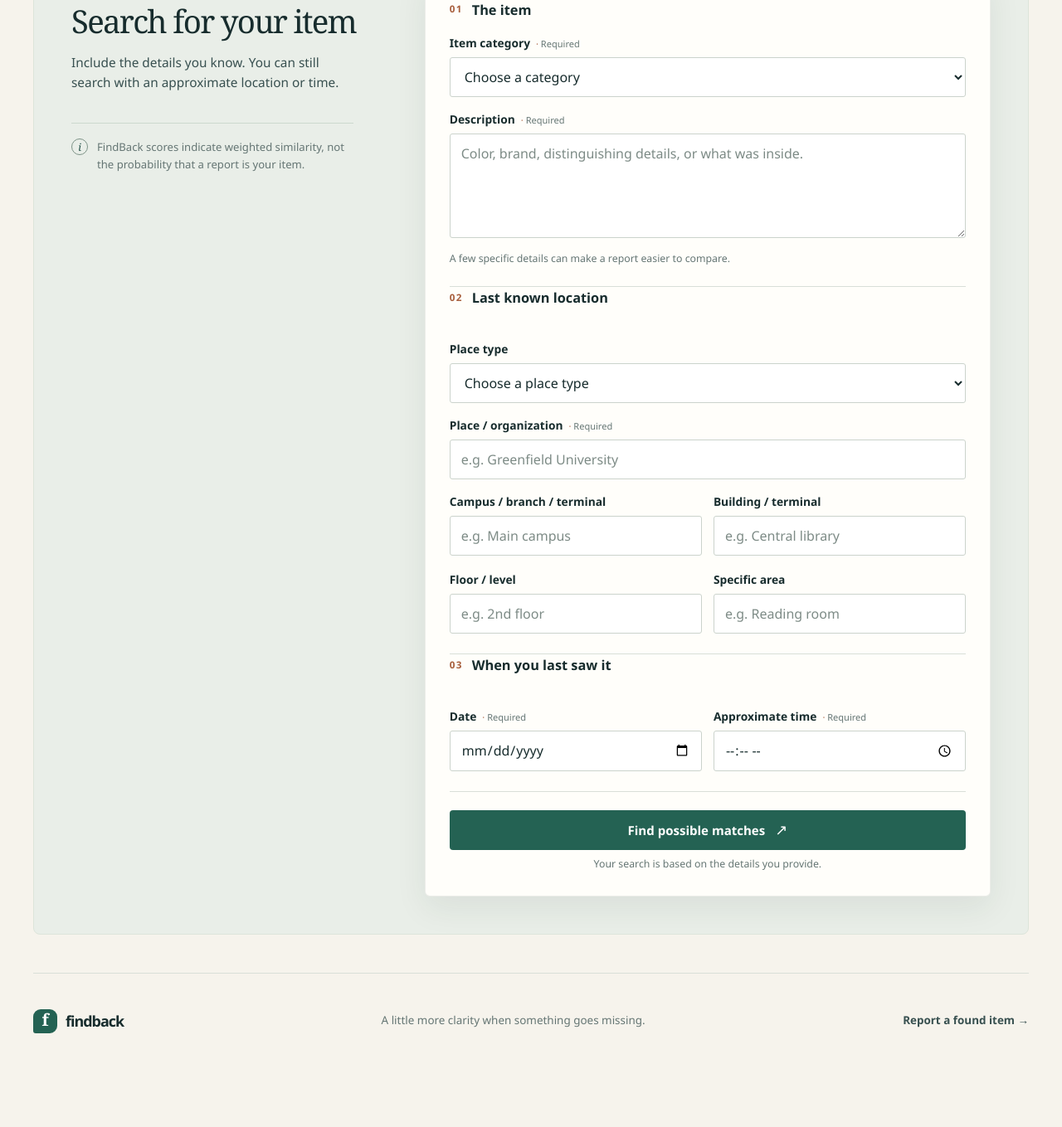
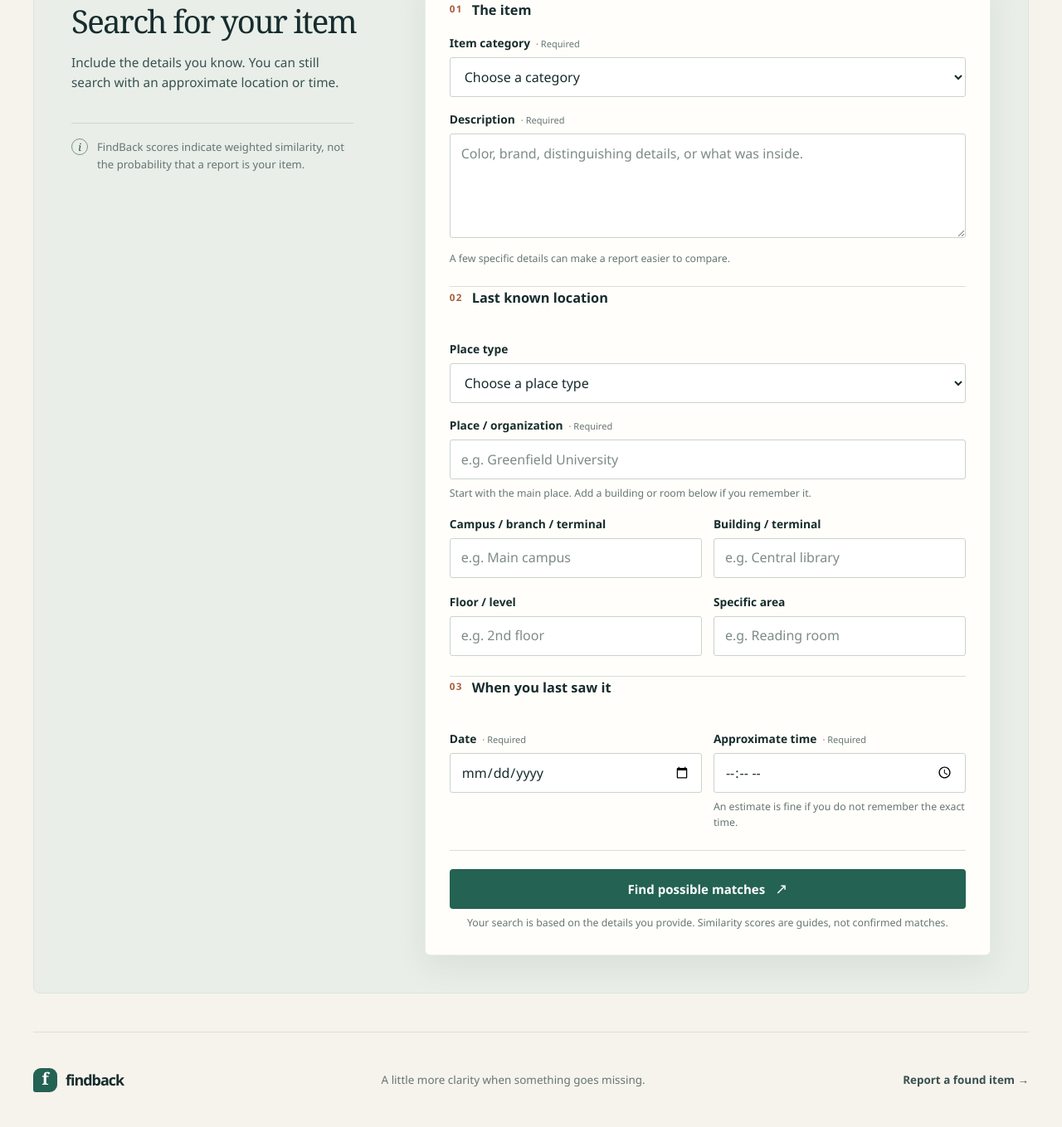
Before and after one commit to Baboucarr16/FindBack-NLP, a Flask app: page / in a window 1280 px wide. Shown: the part 1191-2550 px from the top of the page at 83% size. Before the commit the page ends 2437 px from the top, so only its background shows below. Run offline with Flask 3, Linux system fonts and the light colour scheme.

Commit message:
Improve FindBack search form guidance

```diff
--- a/templates/index.html
+++ b/templates/index.html
@@ -172,7 +172,8 @@
                             </select>
 
                             <label for="organization_name">Place / organization <span class="required-mark">Required</span></label>
-                            <input id="organization_name" type="text" name="organization_name" placeholder="e.g. Greenfield University" required>
+                            <input id="organization_name" type="text" name="organization_name" placeholder="e.g. Greenfield University" aria-describedby="location-help" autocomplete="organization" required>
+                            <p class="field-help" id="location-help">Start with the main place. Add a building or room below if you remember it.</p>
 
                             <div class="field-grid">
                                 <div>
@@ -203,7 +204,8 @@
                                 </div>
                                 <div>
                                     <label for="approx_time">Approximate time <span class="required-mark">Required</span></label>
-                                    <input id="approx_time" type="time" name="approx_time" required>
+                                    <input id="approx_time" type="time" name="approx_time" aria-describedby="time-help" required>
+                                <p class="field-help" id="time-help">An estimate is fine if you do not remember the exact time.</p>
                                 </div>
                             </div>
                         </fieldset>
@@ -212,7 +214,7 @@
                             Find possible matches
                             <span class="button-arrow" aria-hidden="true">↗</span>
                         </button>
-                        <p class="form-footnote">Your search is based on the details you provide.</p>
+                        <p class="form-footnote">Your search is based on the details you provide. Similarity scores are guides, not confirmed matches.</p>
                     </form>
                 </div>
             </section>
```
